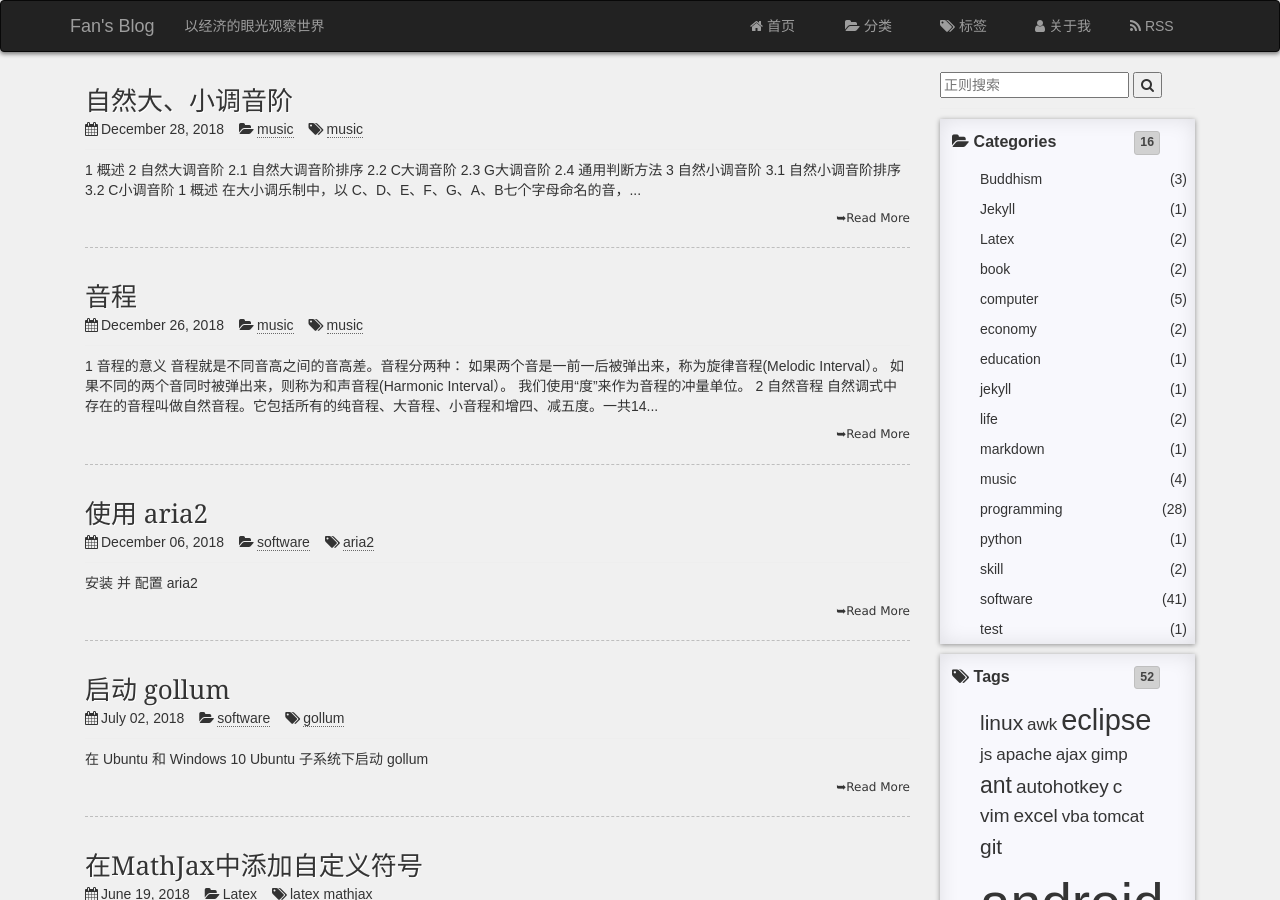
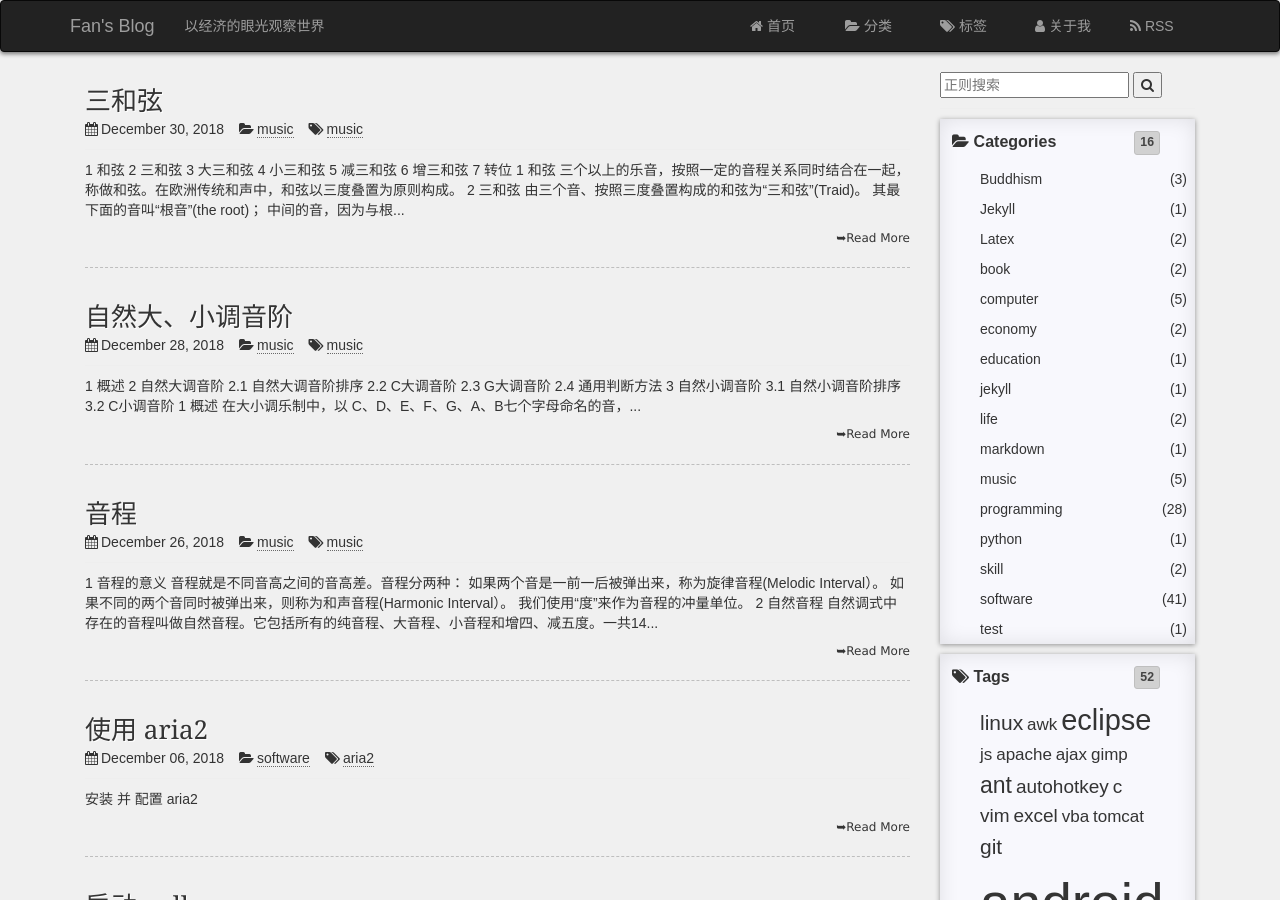
Before and after one commit to fanhongtao/fanhongtao.github.com, a Jekyll site: the page built from index.html, in a window 1280 px wide and 900 px high. Built offline with Jekyll 4.4.1, drawn with Linux system fonts in a browser that asks for light colours; nearby versions of some CDN libraries; the list of posts is cut into pages by our own code; some of the changed text lies outside the part shown.

Commit message:
Add post: 2018-12-30-traid.md (三和弦)

```diff
--- /dev/null
+++ b/_posts/2018-12-30-traid.md
@@ -0,0 +1,289 @@
+---
+layout: post_music
+title: 三和弦
+categories: music
+tags: [music]
+copyright: cn
+---
+
+* content
+{:toc}
+
+# 1 和弦
+
+三个以上的乐音，按照一定的音程关系同时结合在一起，称做和弦。在欧洲传统和声中，和弦以三度叠置为原则构成。
+
+# 2 三和弦
+
+由三个音、按照三度叠置构成的和弦为“三和弦”(Traid)。
+
+* 其最下面的音叫“根音”(the root)；
+* 中间的音，因为与根音构成三度关系，叫“三音”(the third)；
+* 最上面的音，因为与根音构成五度关系，叫“五音”(the fifth)。
+
+可以分别用数字1、3、5来标记根音、三音和五音。（也可以表示为： R 3 5）
+
+三度音分大三度和小三度，根据两个三度音的不同，可以得到以下四种不同的三和弦：
+
+| 和弦名称 | 根音 到 三音 | 三音 到 五音 |
+| --- | --- | --- | --- |
+| 大三和弦 | 大三度 | 小三度 |
+| 小三和弦 | 小三度 | 大三度 |
+| 减三和弦 | 小三度 | 小三度 |
+| 增三和弦 | 大三度 | 大三度 |
+
+> 参考 [Triad (music)](https://en.wikipedia.org/wiki/Triad_(music))
+
+# 3 大三和弦
+
+大三和弦 (Major triad)： 根音到三音是大三度，三音到五音是小三度。
+
+大三和弦的标记方式为：根音的音名。
+
+<table class="music">
+<caption>C和弦组成音</caption>
+<tr>
+<td>大三和弦音程</td>
+<td>1</td><td>&nbsp;</td>
+<td>&nbsp;</td><td>&nbsp;</td>
+<td>3</td><td>&nbsp;</td>
+<td>&nbsp;</td><td>5</td>
+</tr>
+<tr>
+<td>钢琴键盘</td>
+<td>C</td><td>&nbsp;</td>
+<td>D</td><td>&nbsp;</td>
+<td>E</td><td>F</td>
+<td>&nbsp;</td><td>G</td>
+</tr>
+<tr>
+<td>C和弦</td>
+<td>C</td><td>&nbsp;</td>
+<td>&nbsp;</td><td>&nbsp;</td>
+<td>E</td><td>&nbsp;</td>
+<td>&nbsp;</td><td>G</td>
+</tr>
+</table>
+
+<table class="music">
+<caption>D和弦组成音</caption>
+<tr>
+<td>大三和弦音程</td>
+<td>1</td><td>&nbsp;</td>
+<td>&nbsp;</td><td>&nbsp;</td>
+<td>3</td><td>&nbsp;</td>
+<td>&nbsp;</td><td>5</td>
+</tr>
+<tr>
+<td>钢琴键盘</td>
+<td>D</td><td>&nbsp;</td>
+<td>E</td><td>F</td>
+<td>&nbsp;</td><td>G</td>
+<td>&nbsp;</td><td>A</td>
+</tr>
+<tr>
+<td>D和弦</td>
+<td>D</td><td>&nbsp;</td>
+<td>&nbsp;</td><td class="changed">&nbsp;</td>
+<td class="changed"><div class="note"><div class="notemark"><sup>#</sup></div><div>F</div></div></td><td>&nbsp;</td>
+<td>&nbsp;</td><td>A</td>
+</tr>
+</table>
+
+> 完整的大三和弦表格见：[Major chord table](https://en.wikipedia.org/wiki/Major_chord#Major_chord_table)
+
+
+# 4 小三和弦
+
+小三和弦 (Minor triad)： 根音到三音是小三度，三音到五音是大三度。
+
+小三和弦的标记方式为：根音的音名后面加一个字母 m（表示 minor ）。
+
+<table class="music">
+<caption>Cm和弦组成音</caption>
+<tr>
+<td>小三和弦音程</td>
+<td>1</td><td>&nbsp;</td>
+<td>&nbsp;</td><td><sup>b</sup>3</td>
+<td>&nbsp;</td><td>&nbsp;</td>
+<td>&nbsp;</td><td>5</td>
+</tr>
+<tr>
+<td>钢琴键盘</td>
+<td>C</td><td>&nbsp;</td>
+<td>D</td><td>&nbsp;</td>
+<td>E</td><td>F</td>
+<td>&nbsp;</td><td>G</td>
+</tr>
+<tr>
+<td>Cm和弦</td>
+<td>C</td><td>&nbsp;</td>
+<td>&nbsp;</td><td class="changed"><div class="note"><div class="notemark"><sup>b</sup></div><div>E</div></div></td>
+<td class="changed">&nbsp;</td><td>&nbsp;</td>
+<td>&nbsp;</td><td>G</td>
+</tr>
+</table>
+
+<table class="music">
+<caption>D和弦组成音</caption>
+<tr>
+<td>小三和弦音程</td>
+<td>1</td><td>&nbsp;</td>
+<td>&nbsp;</td><td><sup>b</sup>3</td>
+<td>&nbsp;</td><td>&nbsp;</td>
+<td>&nbsp;</td><td>5</td>
+</tr>
+<tr>
+<td>钢琴键盘</td>
+<td>D</td><td>&nbsp;</td>
+<td>E</td><td>F</td>
+<td>&nbsp;</td><td>G</td>
+<td>&nbsp;</td><td>A</td>
+</tr>
+<tr>
+<td>Dm和弦</td>
+<td>D</td><td>&nbsp;</td>
+<td>&nbsp;</td><td>F</td>
+<td>&nbsp;</td><td>&nbsp;</td>
+<td>&nbsp;</td><td>A</td>
+</tr>
+</table>
+
+> 完整的小三和弦表格见：[Minor chord table](https://en.wikipedia.org/wiki/Minor_chord#Minor_chord_table)
+
+# 5 减三和弦
+
+减三和弦 (Diminished triad)： 根音到三音是小三度，三音到五音是小三度。
+
+减三和弦的标记方式为：根音的音名后面加一个 dim（表示 diminished ）。<br/>
+也可以标记为：根音的音名后面加一个小圆圈，如：Cdim 也可以写成 C° ， [LilyPond][lily] 缺省就是以这种方式来标记。
+
+<table class="music">
+<caption>Cdim和弦组成音</caption>
+<tr>
+<td>减三和弦音程</td>
+<td>1</td><td>&nbsp;</td>
+<td>&nbsp;</td><td><sup>b</sup>3</td>
+<td>&nbsp;</td><td>&nbsp;</td>
+<td><sup>b</sup>5</td><td>&nbsp;</td>
+</tr>
+<tr>
+<td>钢琴键盘</td>
+<td>C</td><td>&nbsp;</td>
+<td>D</td><td>&nbsp;</td>
+<td>E</td><td>F</td>
+<td>&nbsp;</td><td>G</td>
+</tr>
+<tr>
+<td>Cdim和弦</td>
+<td>C</td><td>&nbsp;</td>
+<td>&nbsp;</td><td class="changed"><div class="note"><div class="notemark"><sup>b</sup></div><div>E</div></div></td>
+<td class="changed">&nbsp;</td><td>&nbsp;</td>
+<td class="changed"><div class="note"><div class="notemark"><sup>b</sup></div><div>G</div></div></td><td class="changed">&nbsp;</td>
+</tr>
+</table>
+
+<table class="music">
+<caption>Ddim和弦组成音</caption>
+<tr>
+<td>减三和弦音程</td>
+<td>1</td><td>&nbsp;</td>
+<td>&nbsp;</td><td><sup>b</sup>3</td>
+<td>&nbsp;</td><td>&nbsp;</td>
+<td><sup>b</sup>5</td><td>&nbsp;</td>
+</tr>
+<tr>
+<td>钢琴键盘</td>
+<td>D</td><td>&nbsp;</td>
+<td>E</td><td>F</td>
+<td>&nbsp;</td><td>G</td>
+<td>&nbsp;</td><td>A</td>
+</tr>
+<tr>
+<td>Ddim和弦</td>
+<td>D</td><td>&nbsp;</td>
+<td>&nbsp;</td><td>F</td>
+<td>&nbsp;</td><td>&nbsp;</td>
+<td class="changed"><div class="note"><div class="notemark"><sup>b</sup></div><div>A</div></div></td><td class="changed">&nbsp;</td>
+</tr>
+</table>
+
+> 完整的减三和弦表格见：[Diminished chord table](https://en.wikipedia.org/wiki/Diminished_triad#Diminished_chord_table)
+
+
+# 6 增三和弦
+
+增三和弦 (Augmented triad)： 根音到三音是大三度，三音到五音是大三度。
+
+增三和弦的标记方式为：根音的音名后面加一个 aug（表示 augmented ）。<br/>
+也可以标记为：根音的音名后面加一个加号(+)，如：Caug 也可以写成 C+ ， [LilyPond][lily] 缺省就是以这种方式来标记。
+
+<table class="music">
+<caption>Caug和弦组成音</caption>
+<tr>
+<td>增三和弦音程</td>
+<td>1</td><td>&nbsp;</td>
+<td>&nbsp;</td><td>&nbsp;</td>
+<td>3</td><td>&nbsp;</td>
+<td>&nbsp;</td><td>&nbsp;</td>
+<td><sup>#</sup>5</td><td>&nbsp;</td>
+</tr>
+<tr>
+<td>钢琴键盘</td>
+<td>C</td><td>&nbsp;</td>
+<td>D</td><td>&nbsp;</td>
+<td>E</td><td>F</td>
+<td>&nbsp;</td><td>G</td>
+<td>&nbsp;</td><td>A</td>
+</tr>
+<tr>
+<td>Caug和弦</td>
+<td>C</td><td>&nbsp;</td>
+<td>&nbsp;</td><td>&nbsp;</td>
+<td>E</td><td>&nbsp;</td>
+<td>&nbsp;</td><td class="changed">&nbsp;</td>
+<td class="changed"><div class="note"><div class="notemark"><sup>#</sup></div><div>G</div></div></td><td>&nbsp;</td>
+</tr>
+</table>
+
+<table class="music">
+<caption>Daug和弦组成音</caption>
+<tr>
+<td>增三和弦音程</td>
+<td>1</td><td>&nbsp;</td>
+<td>&nbsp;</td><td>&nbsp;</td>
+<td>3</td><td>&nbsp;</td>
+<td>&nbsp;</td><td>&nbsp;</td>
+<td><sup>#</sup>5</td><td>&nbsp;</td>
+</tr>
+<tr>
+<td>钢琴键盘</td>
+<td>D</td><td>&nbsp;</td>
+<td>E</td><td>F</td>
+<td>&nbsp;</td><td>G</td>
+<td>&nbsp;</td><td>A</td>
+<td>&nbsp;</td><td>B</td>
+</tr>
+<tr>
+<td>Daug和弦</td>
+<td>D</td><td>&nbsp;</td>
+<td>&nbsp;</td><td class="changed">&nbsp;</td>
+<td class="changed"><div class="note"><div class="notemark"><sup>#</sup></div><div>F</div></div></td><td>&nbsp;</td>
+<td>&nbsp;</td><td class="changed">&nbsp;</td>
+<td class="changed"><div class="note"><div class="notemark"><sup>#</sup></div><div>A</div></div></td><td>&nbsp;</td>
+</tr>
+</table>
+
+> 完整的增三和弦表格见：[Augmented chord table](https://en.wikipedia.org/wiki/Augmented_triad#Augmented_chord_table)
+
+# 7 转位
+
+三和弦的3个音，可以改变其所组成的位置关系，成为转位和弦(Inversion)。
+
+* 当3度音为和弦的最低音时，称为第一转位(First Inversion)。
+* 当5度音为和弦的最低音时，称为第二转位(Second Inversion)。
+
+> 参考 [Inversion](https://en.wikipedia.org/wiki/Inversion_(music)#Inverted_chords)
+
+
+[lily]: {% post_url  2015-12-23-lilypond %}
--- a/assets/blog-theme/css/music.css
+++ b/assets/blog-theme/css/music.css
@@ -1,5 +1,5 @@
 table.music caption { text-align: center; color: #303030; }
-table.music, table.music td	{ border: 1px solid #303030; }
+table.music, table.music th, table.music td	{ border: 1px solid #303030; }
 table.music td	{ min-width: 2.2em; }
 table.music tr td.changed { background: #80ff80; }
 
```
